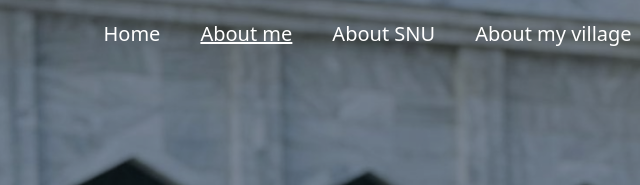
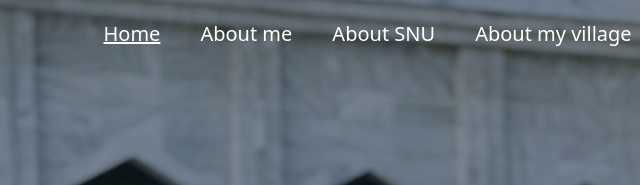
Before and after one commit to Najmudiin11/Personal-site, a website: page src/About_me.html in a window 1280 px wide. Shown: the top 185 px of the page, 396-1036 px from the left. Drawn offline with Linux system fonts and the light colour scheme.

Commit message:
Update About_me.html

```diff
--- a/src/About_me.html
+++ b/src/About_me.html
@@ -24,8 +24,8 @@
 
         <nav>
           <ul class="flex space-x-10">
-            <li><a class="text-white text-xl hover:text-blue-400" href="index.html">Home</a></li>
-            <li><a class="text-white text-xl hover:text-blue-400 underline" href="About_me.html">About me</a></li>
+            <li><a class="text-white text-xl hover:text-blue-400 underline" href="index.html">Home</a></li>
+            <li><a class="text-white text-xl hover:text-blue-400" href="About_me.html">About me</a></li>
             <li><a class="text-white text-xl hover:text-blue-400" href="About_SNU.html">About SNU</a></li>
             <li><a class="text-white text-xl hover:text-blue-400" href="About_my_village.html">About my village</a></li>
             <li><a class="text-white text-xl hover:text-blue-400" href="Contact.html">Contact</a></li>
```
